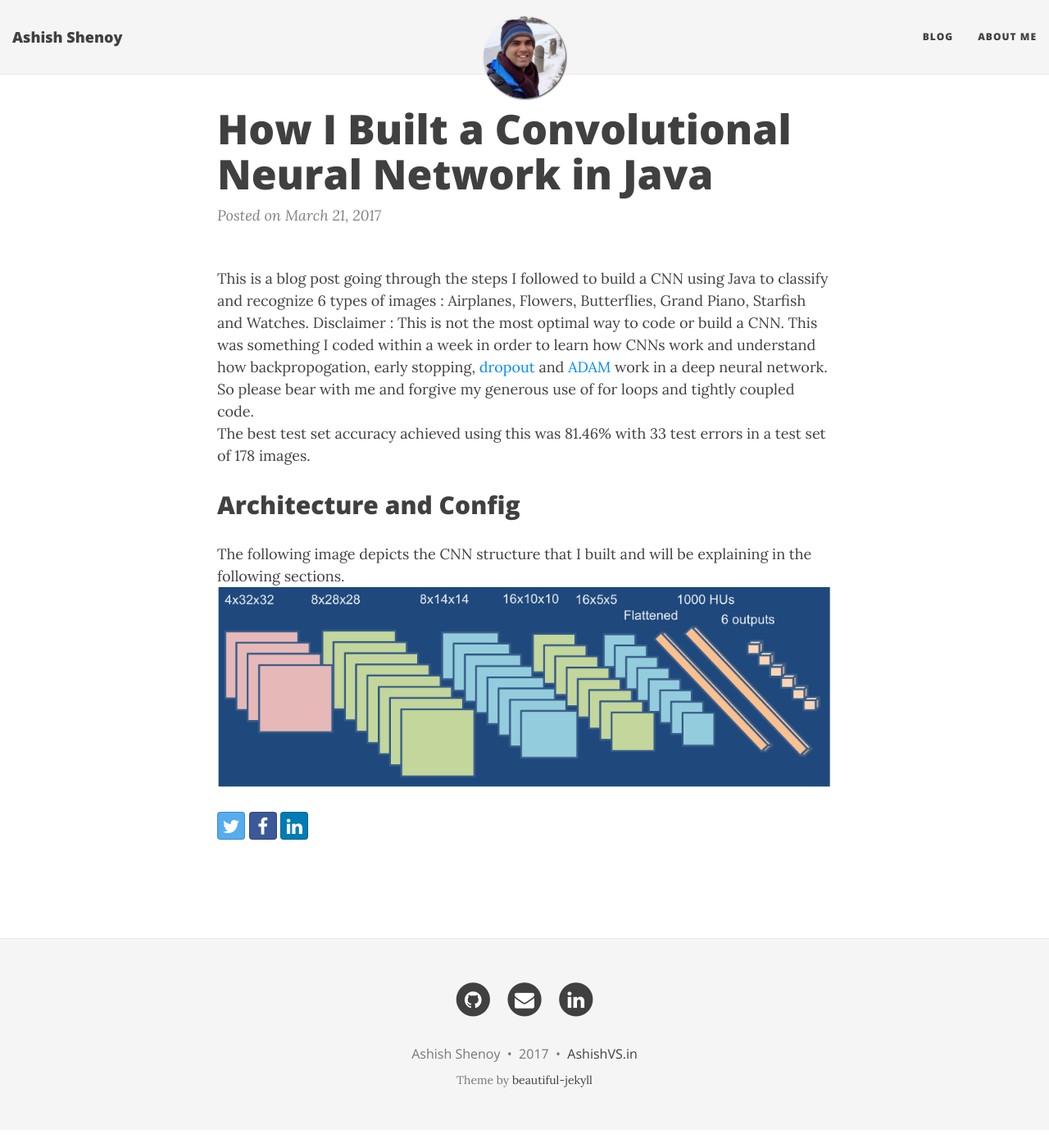
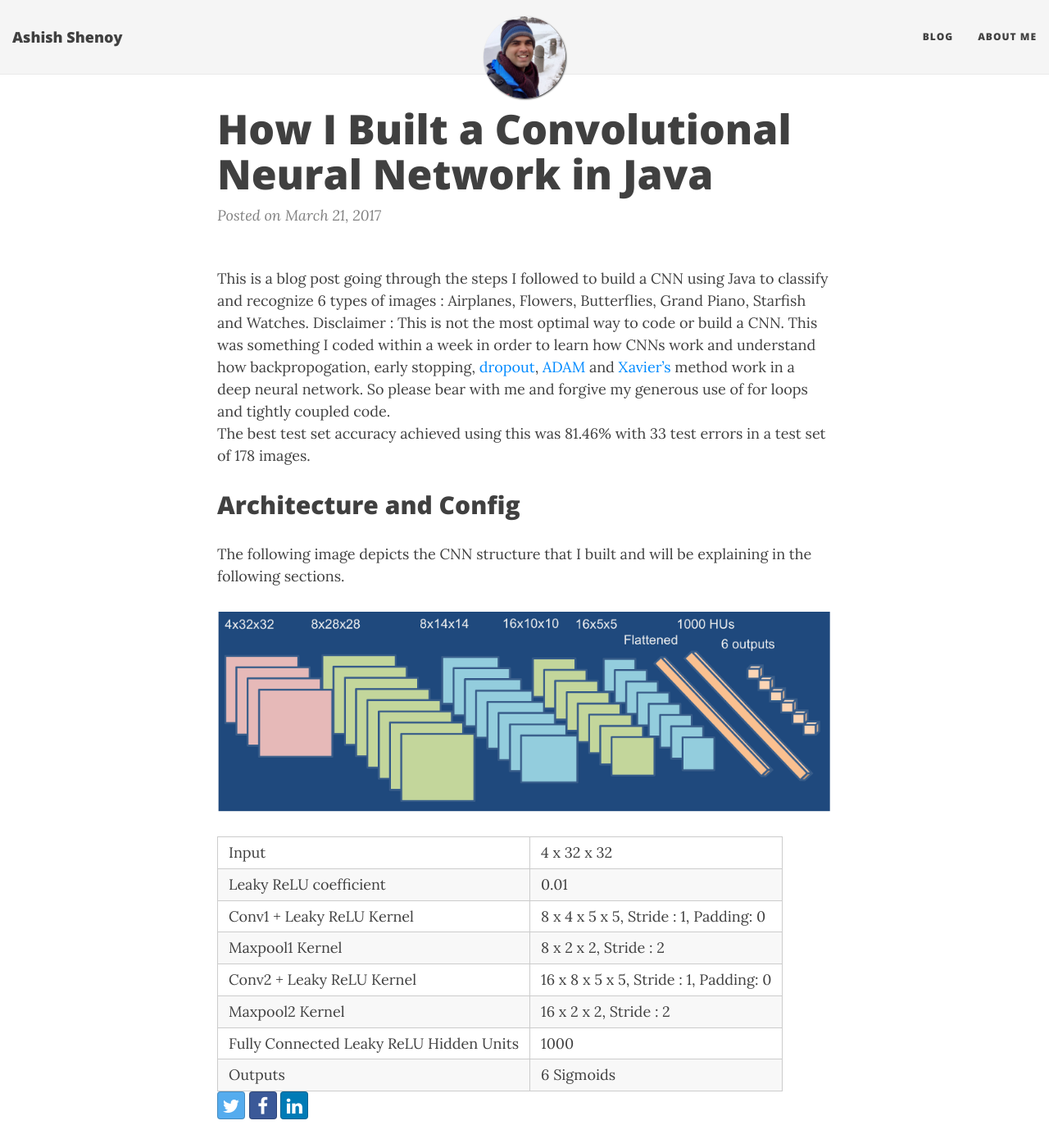
Before and after one commit to ashishvshenoy/ashishvshenoy.github.io, a Jekyll site: the page built from _posts/2017-03-21-how-i-built-a-convolutional-neural-network-in-java.md, in a window 1280 px wide and 1400 px high. Shown: the whole window at 82% size. Built offline with Jekyll 4.4.1, drawn with Linux system fonts in a browser that asks for light colours; nearby versions of some CDN libraries.

Commit message:
Updated 2017-03-21-how-i-built-a-convolutional-neural-network-in-java.md

```diff
--- a/_posts/2017-03-21-how-i-built-a-convolutional-neural-network-in-java.md
+++ b/_posts/2017-03-21-how-i-built-a-convolutional-neural-network-in-java.md
@@ -3,9 +3,19 @@ layout: post
 published: true
 title: How I Built a Convolutional Neural Network in Java
 ---
-This is a blog post going through the steps I followed to build a CNN using Java to classify and recognize 6 types of images : Airplanes, Flowers, Butterflies, Grand Piano, Starfish and Watches. Disclaimer : This is not the most optimal way to code or build a CNN. This was something I coded within a week in order to learn how CNNs work and understand how backpropogation, early stopping, [dropout](https://www.cs.toronto.edu/~hinton/absps/JMLRdropout.pdf) and [ADAM](https://arxiv.org/pdf/1412.6980.pdf) work in a deep neural network. So please bear with me and forgive my generous use of for loops and tightly coupled code.
+This is a blog post going through the steps I followed to build a CNN using Java to classify and recognize 6 types of images : Airplanes, Flowers, Butterflies, Grand Piano, Starfish and Watches. Disclaimer : This is not the most optimal way to code or build a CNN. This was something I coded within a week in order to learn how CNNs work and understand how backpropogation, early stopping, [dropout](https://www.cs.toronto.edu/~hinton/absps/JMLRdropout.pdf), [ADAM](https://arxiv.org/pdf/1412.6980.pdf) and [Xavier's](http://deepdish.io/2015/02/24/network-initialization/) method work in a deep neural network. So please bear with me and forgive my generous use of for loops and tightly coupled code.
 The best test set accuracy achieved using this was 81.46% with 33 test errors in a test set of 178 images.
 
 ## Architecture and Config
 The following image depicts the CNN structure that I built and will be explaining in the following sections.
+
 ![CNN.png]({{site.baseurl}}/img/CNN.png)
+
+| Input | 4 x 32 x 32 |
+| Leaky ReLU coefficient | 0.01 |
+| Conv1 + Leaky ReLU Kernel | 8 x 4 x 5 x 5, Stride : 1, Padding: 0 |
+| Maxpool1 Kernel | 8 x 2 x 2, Stride : 2 |
+| Conv2 + Leaky ReLU Kernel | 16 x 8 x 5 x 5, Stride : 1, Padding: 0 |
+| Maxpool2 Kernel | 16 x 2 x 2, Stride : 2 |
+| Fully Connected Leaky ReLU Hidden Units | 1000 |
+| Outputs | 6 Sigmoids |
```
